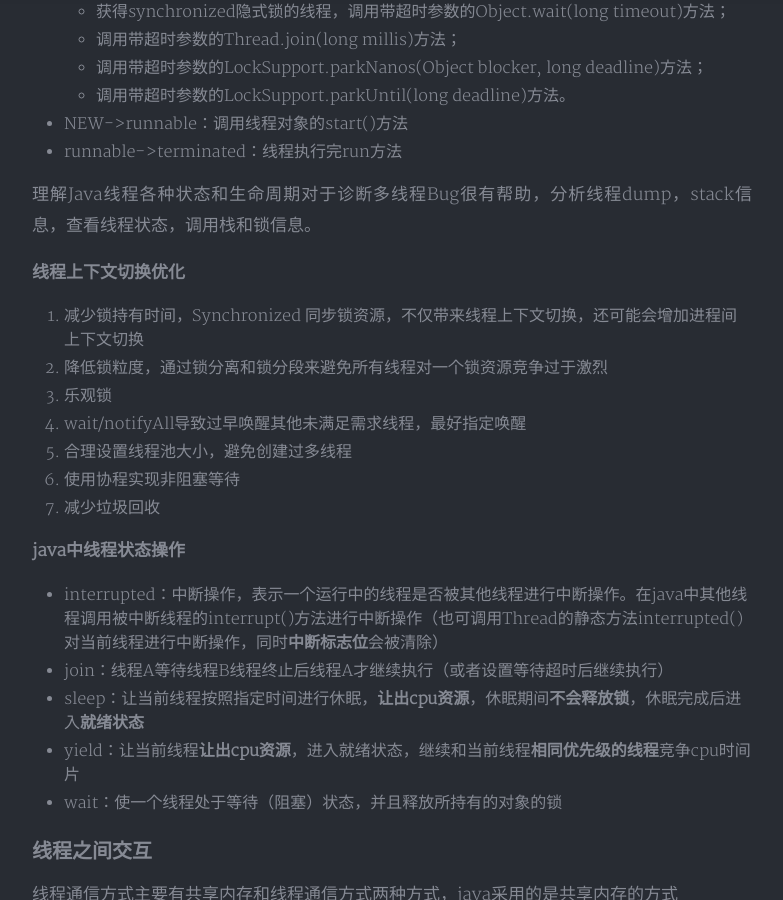
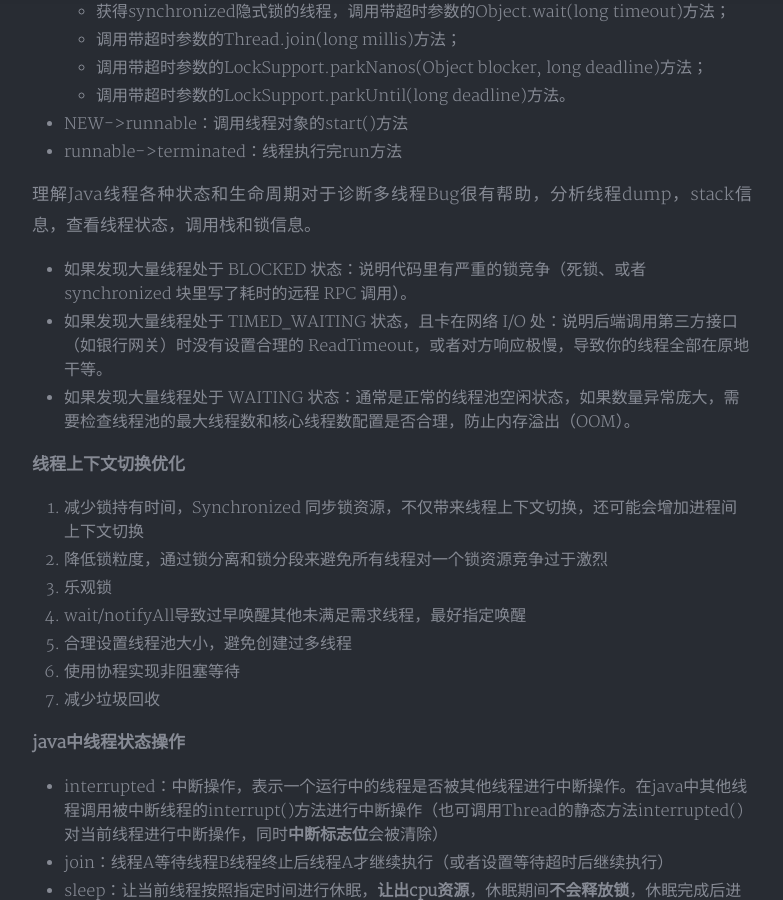
Before and after one commit to gobige/gobige.github.io, a Jekyll site: the page built from _posts/2017-10-27-javaconcurrent.md, in a window 1280 px wide and 900 px high, scrolled down 1989 px. Shown: the whole window, without its empty margins (248-1031 px from the left). Built offline with Jekyll 4.4.1, drawn with Linux system fonts in a browser that asks for light colours; nearby versions of some CDN libraries; a style sheet for code colours, icons or effects is not loaded.

Commit message:
Update 2017-10-27-javaconcurrent.md

```diff
--- a/_posts/2017-10-27-javaconcurrent.md
+++ b/_posts/2017-10-27-javaconcurrent.md
@@ -67,6 +67,10 @@ new Thread，线程进入新建状态，调用start方法，启动线程，使
 - runnable->terminated：线程执行完run方法
 
 理解Java线程各种状态和生命周期对于诊断多线程Bug很有帮助，分析线程dump，stack信息，查看线程状态，调用栈和锁信息。
+
+- 如果发现大量线程处于 BLOCKED 状态：说明代码里有严重的锁竞争（死锁、或者 synchronized 块里写了耗时的远程 RPC 调用）。
+- 如果发现大量线程处于 TIMED_WAITING 状态，且卡在网络 I/O 处：说明后端调用第三方接口（如银行网关）时没有设置合理的 ReadTimeout，或者对方响应极慢，导致你的线程全部在原地干等。
+- 如果发现大量线程处于 WAITING 状态：通常是正常的线程池空闲状态，如果数量异常庞大，需要检查线程池的最大线程数和核心线程数配置是否合理，防止内存溢出（OOM）。
 
 **线程上下文切换优化**
 
```
